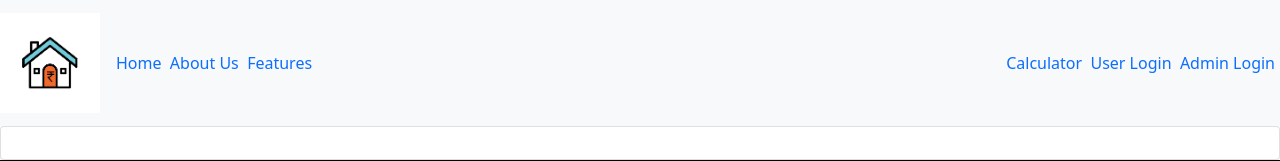
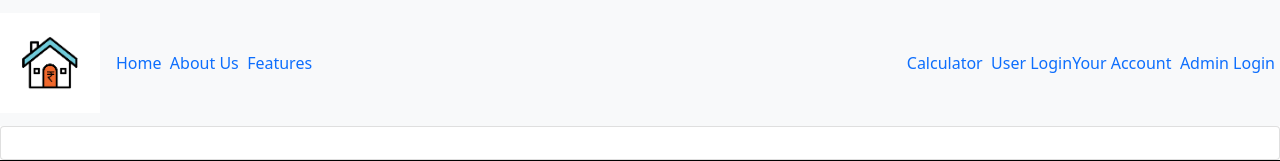
Before and after one commit to godragnar/homeloans, an Angular app: page / in a window 1280 px wide. Shown: the top 161 px of the page. Built offline with nearby package versions, Linux system fonts and the light colour scheme.

Commit message:
Update app.component.html

```diff
--- a/src/app/app.component.html
+++ b/src/app/app.component.html
@@ -42,6 +42,12 @@
               <a *ngIf="!userloginService.isUserLoggedIn()" routerLink="login" class="clickme info" routerLinkActive="active">User Login</a>
             </li>
 
+             <li class="nav-item">
+              <a *ngIf="!userloginService.isUserLoggedIn()" routerLink="your-account" class="clickme info" routerLinkActive="active">Your Account</a>
+            </li>
+
+
+
              &nbsp;&nbsp;
 
             <li class="nav-item">
```
